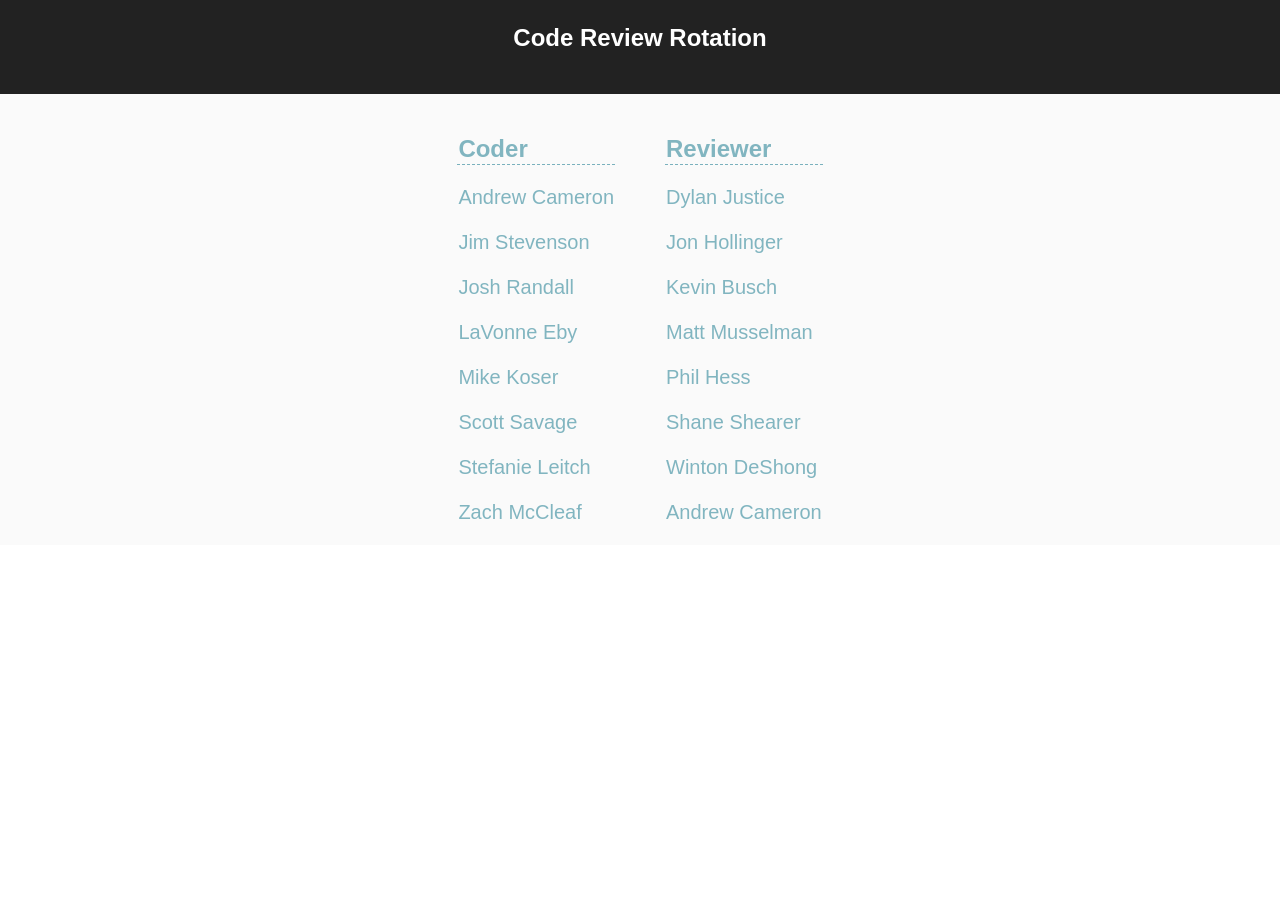
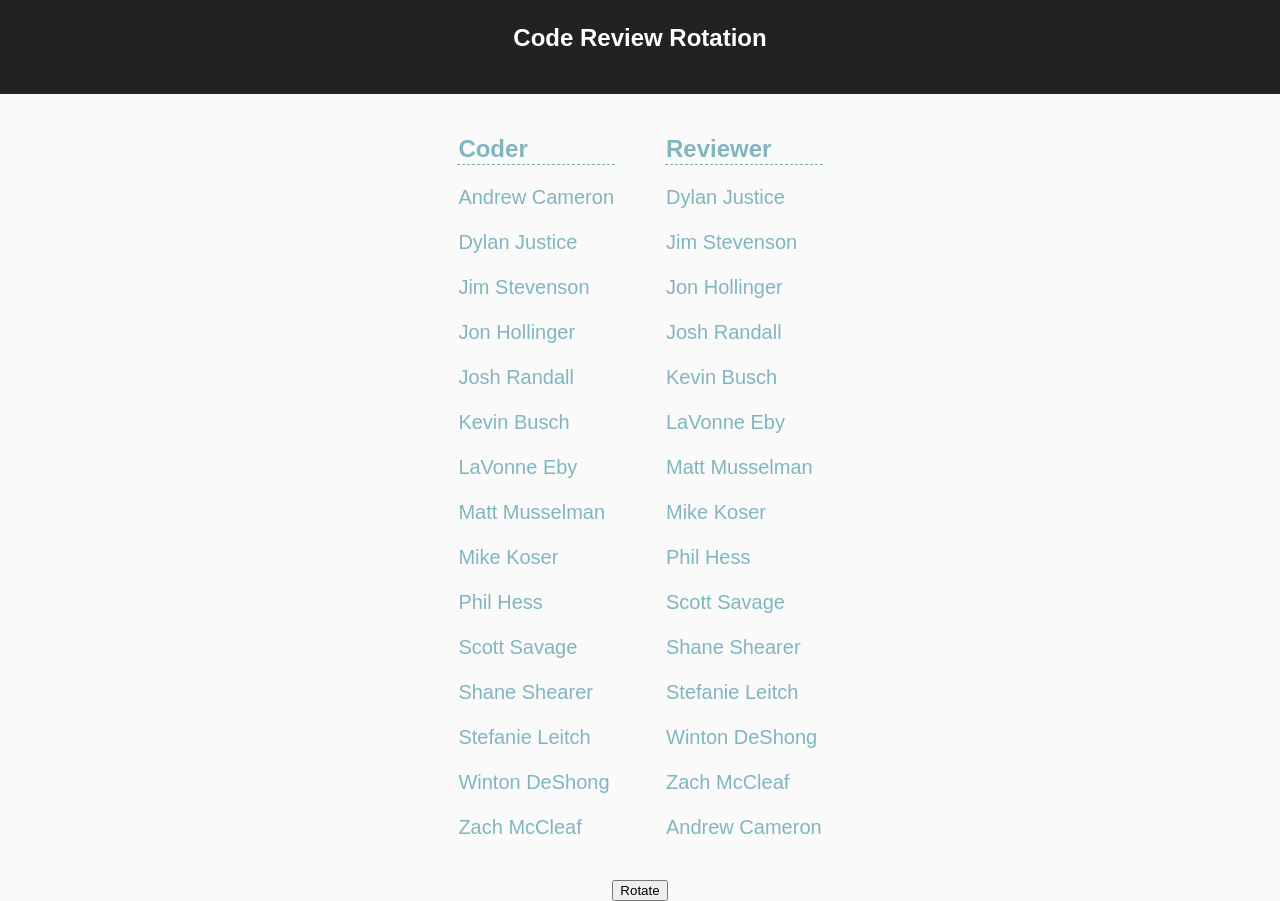
Before and after one commit to HeyKos/code-reviewers, a React (Create React App) app: page / in a window 1280 px wide. Shown: the part 96-997 px from the top of the page. Before the commit the page ends 800 px from the top, so only its background shows below. Built offline with nearby package versions, Linux system fonts and the light colour scheme; the HTML template or start-up script is replaced by a standard one.

Commit message:
Implemented pair rotation logic.

```diff
--- a/src/components/developer-list.tsx
+++ b/src/components/developer-list.tsx
@@ -1,4 +1,8 @@
 import * as React from 'react';
+
+// ----------------------------------------------------------
+// Interfaces
+// ----------------------------------------------------------
 
 interface Developer {
     id:   number;
@@ -13,6 +17,10 @@ interface Pair {
 interface ComponentState {
     pairs: Pair[];
 }
+
+// ----------------------------------------------------------
+// Constants
+// ----------------------------------------------------------
 
 const developers: Developer[]  = [
     { id: 1,    name: 'Andrew Cameron' },
@@ -32,14 +40,28 @@ const developers: Developer[]  = [
     { id: 15,   name: 'Zach McCleaf' },
 ];
 
+// ----------------------------------------------------------
+// Component
+// ----------------------------------------------------------
+
 export class DeveloperList extends React.PureComponent<{}, ComponentState> {
+
+    // ----------------------------------------------------------
+    // Constructor
+    // ----------------------------------------------------------
+
     constructor(props: any) {
         super(props);
 
+        this._onRotateClick = this._onRotateClick.bind(this);
         this.state = {
             pairs: [],
         };
     }
+
+    // ----------------------------------------------------------
+    // Public Methods
+    // ----------------------------------------------------------
 
     public componentDidMount() {
         this._generatePairs();
@@ -47,7 +69,8 @@ export class DeveloperList extends React.PureComponent<{}, ComponentState> {
 
     public render() {
         return (
-            <table className="c-developer-list">
+            <section className="c-developer-list">
+                <table>
                     <thead>
                         <tr>
                             <th>Coder</th>
@@ -58,8 +81,14 @@ export class DeveloperList extends React.PureComponent<{}, ComponentState> {
                         {this.state.pairs.map(this._renderPair)}
                     </tbody>
                 </table>
+                <button onClick={this._onRotateClick}>Rotate</button>
+            </section>
         );
     }
+
+    // ----------------------------------------------------------
+    // Private Methods
+    // ----------------------------------------------------------
 
     private _generatePairs() {
         const pairs: Pair[] = [];
@@ -69,7 +98,7 @@ export class DeveloperList extends React.PureComponent<{}, ComponentState> {
             const coder = developers[counter];
             const reviewer = counter + 1 >= developers.length ? developers[0] : developers[counter + 1];
             pairs.push({ coder: coder, reviewer: reviewer });
-            counter += 2;
+            counter += 1;
         }
 
         this.setState({
@@ -89,4 +118,31 @@ export class DeveloperList extends React.PureComponent<{}, ComponentState> {
             </tr>
         );
     }
+
+    // ----------------------------------------------------------
+    // Event Handlers
+    // ----------------------------------------------------------
+
+    private _onRotateClick() {
+        const newPairs: Pair[] = [];
+        developers.forEach((developer, index) => {
+            // find the developer in the pairs listing then find the developer in pairs that is 2
+            // ahead of them in the queue
+            const currentPairIndex = this.state.pairs.findIndex((p) => p.coder.id === developer.id);
+            // get previous pair until you're not reviewing yourself.
+            let nextIndex = currentPairIndex !== 0 ? currentPairIndex - 1 : this.state.pairs.length - 1;
+            let nextPair = this.state.pairs[nextIndex];
+            while (developer.id === nextPair.reviewer.id) {
+                nextIndex = nextIndex - 1 < 0 ? this.state.pairs.length - 1 : nextIndex - 1;
+                nextPair = this.state.pairs[nextIndex];
             }
+
+            newPairs.push({
+                coder:    developer,
+                reviewer: nextPair.reviewer,
+            });
+        });
+
+        this.setState({pairs: newPairs});
+    }
+}
--- a/src/styles/App.css
+++ b/src/styles/App.css
@@ -26,18 +26,18 @@
   to {
     transform: rotate(360deg); } }
 
-.c-developer-list {
+.c-developer-list table {
   margin: 20px auto;
   padding: 0 20px;
   font-size: 20px;
   border-collapse: separate;
   border-spacing: 50px 20px; }
-  .c-developer-list td, .c-developer-list th {
+  .c-developer-list table td, .c-developer-list table th {
     text-align: left;
     color: #81b5c0; }
-  .c-developer-list th {
+  .c-developer-list table th {
     font-weight: 700;
     font-size: 24px;
     border-bottom: 1px dashed #7ab1bd; }
-  .c-developer-list tbody td {
+  .c-developer-list table tbody td {
     color: nav; }
--- a/src/styles/_developer-list.scss
+++ b/src/styles/_developer-list.scss
@@ -1,4 +1,5 @@
 .c-developer-list {
+    table {
         margin: 20px auto;
         padding: 0 20px;
         font-size: 20px;
@@ -21,3 +22,4 @@
             color: nav
         }
     }
+}
```
Lines whose indentation alone changed are shown as unchanged.
